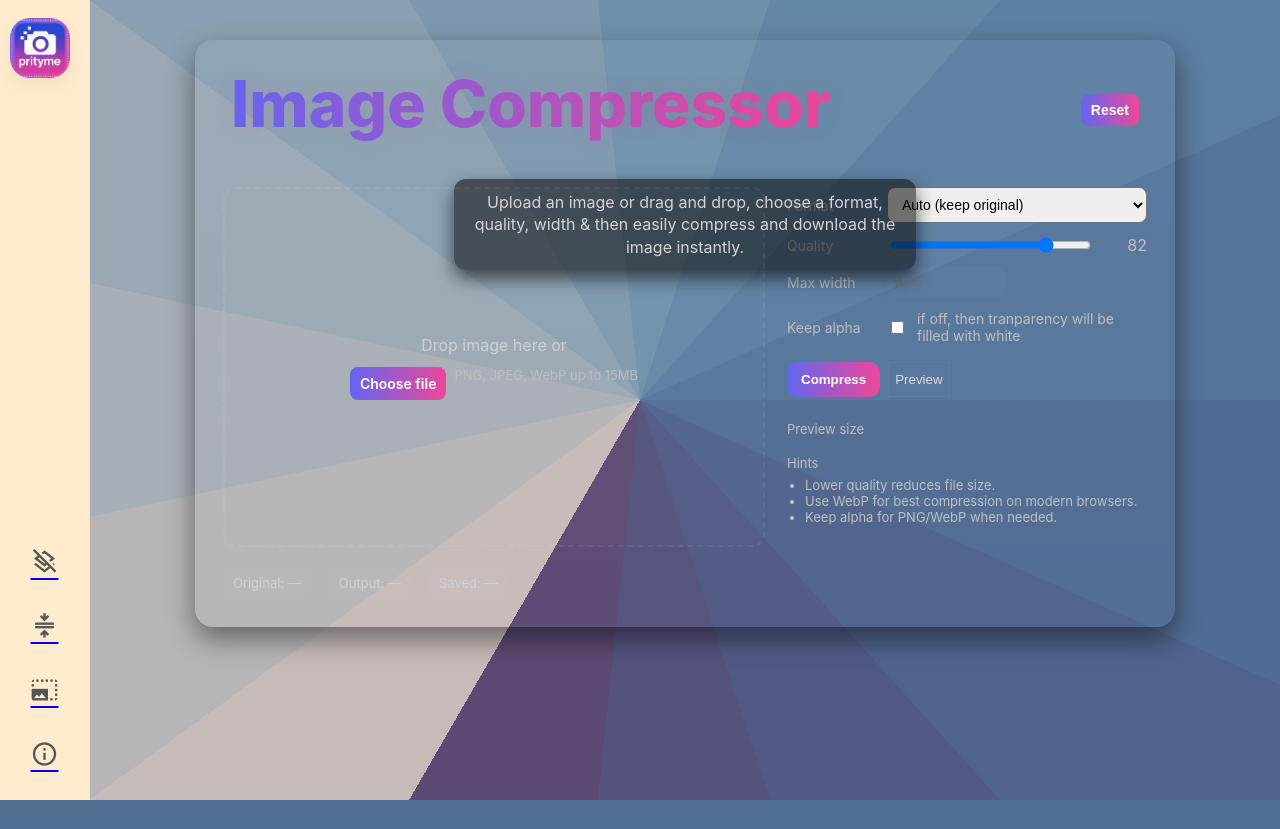
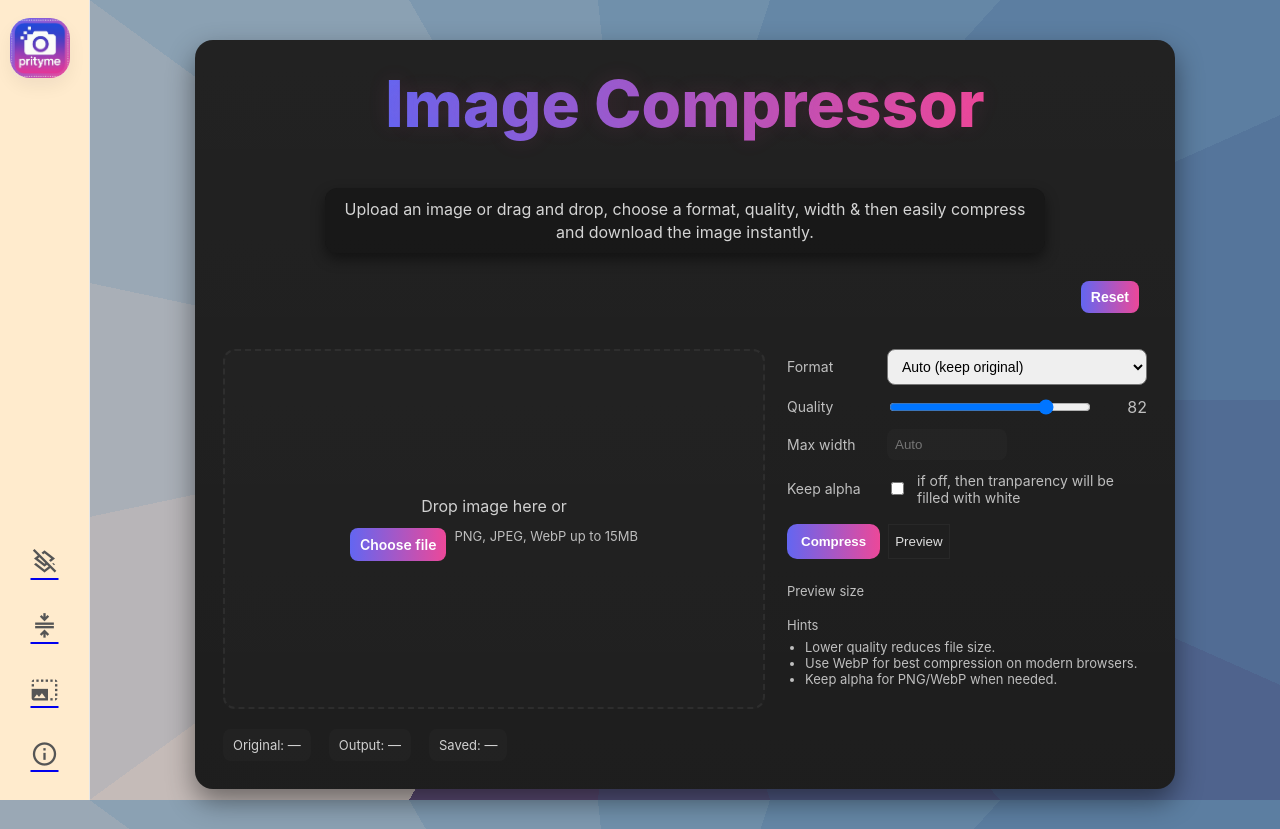
Before and after one commit to sujalnegi/prittyme, a Python web app: template templates/compress.html in a window 1280 px wide. Before the commit the page ends 800 px from the top, so only its background shows below. Run offline with Jinja, Linux system fonts and the light colour scheme; the template is opened without the code that fills it, so the values that code supplies are empty; some libraries are stand-ins or nearby versions.

Commit message:
#Commit 14: Redesigned the whole template

```diff
--- a/static/css/compress.css
+++ b/static/css/compress.css
@@ -6,13 +6,15 @@
     border-radius: 18px;
     box-shadow: 0 12px 28px rgba(0, 0, 0, 0.45);
     color: #e6e6e6;
+    background-color: rgb(27, 27, 27);
+
 }
 
 .compress-container>div:first-child {
     position: relative;
     display: flex;
+    flex-direction: column;
     align-items: center;
-            justify-content: space-between;
     gap: 12px;
     margin-bottom: 18px;
     padding: 0 8px;
@@ -34,6 +36,8 @@
     font-weight: 800;
     -webkit-font-smoothing: antialiased;
     cursor: default;
+    /* background: linear-gradient(90deg, rgba(255, 255, 247, 1.000) 0.000%, rgba(255, 255, 165, 1.000) 16.667%, rgba(255, 122, 68, 1.000) 33.333%, rgba(153, 7, 8, 1.000) 50.000%, rgba(0, 0, 15, 1.000) 66.667%, rgba(0, 83, 85, 1.000) 83.333%, rgba(49, 226, 183, 1.000) 100.000%); */
+
     background: linear-gradient(90deg, var(--brand-from), var(--brand-to));
     -webkit-background-clip: text;
     -webkit-text-fill-color: transparent;
@@ -42,26 +46,27 @@
     transition: transform .28s cubic-bezier(.2, .9, .2, 1), text-shadow .28s, color .28s;
 }
 
+
 .compress-title:hover {
     transform: translateY(-12px) scale(1.02);
     text-shadow: 0 0 28px rgba(236, 72, 153, 0.16);
 }
 
 .title-description {
-            position: absolute;
-            left: 50%;
-            transform: translateX(-50%);
-            top: 86px;
+    position: static;
+    left: auto;
+    transform: none;
+    top: auto;
     max-width: 720px;
-            padding: 12px 16px;
-            background: rgba(8, 8, 8, 0.55);
+    padding: 10px 14px;
+    background: rgba(8, 8, 8, 0.35);
     border-radius: 12px;
     color: #d4d4d4;
     font-size: 16px;
     line-height: 1.4;
     text-align: center;
-            box-shadow: 0 8px 18px rgba(0, 0, 0, 0.6);
-            pointer-events: none;
+    box-shadow: 0 6px 14px rgba(0, 0, 0, 0.45);
+    pointer-events: auto;
 }
 
 .header-actions {
```
Lines whose indentation alone changed are shown as unchanged.
